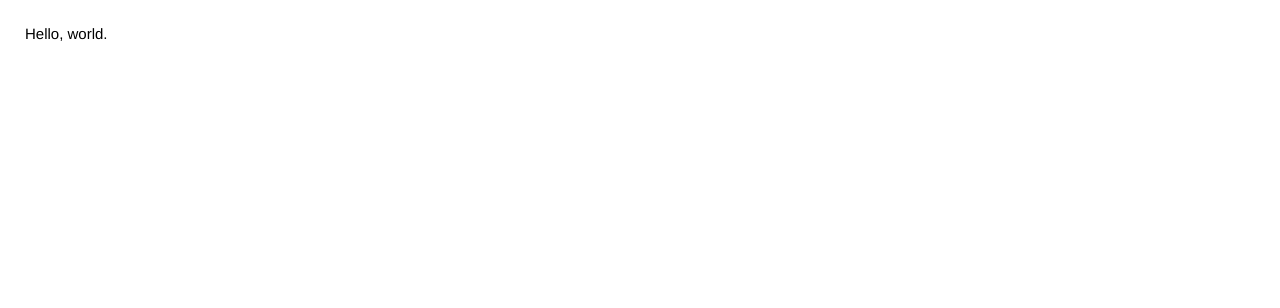
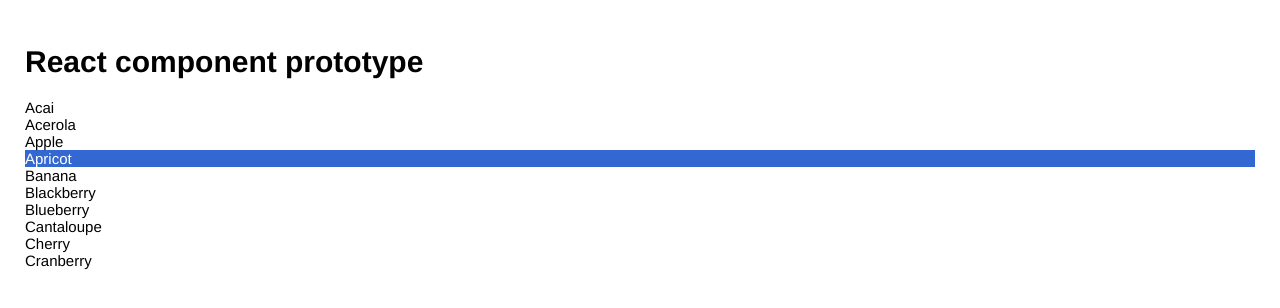
Before and after one commit to elix/elix-react-components, a React app: page / in a window 1280 px wide. Shown: the top 308 px of the page. Built offline with nearby package versions, Linux system fonts and the light colour scheme.

Commit message:
ListBox scaffolding

```diff
--- a/src/app.jsx
+++ b/src/app.jsx
@@ -1,5 +1,6 @@
 import React from 'react';
 import ReactDOM from 'react-dom';
+import ListBox from './components/ListBox';
 
 
 class App extends React.Component {
@@ -7,7 +8,19 @@ class App extends React.Component {
   render() {
     return (
       <div>
-        Hello, world.
+        <h1>React component prototype</h1>
+        <ListBox selectedIndex="3">
+          <div>Acai</div>
+          <div>Acerola</div>
+          <div>Apple</div>
+          <div>Apricot</div>
+          <div>Banana</div>
+          <div>Blackberry</div>
+          <div>Blueberry</div>
+          <div>Cantaloupe</div>
+          <div>Cherry</div>
+          <div>Cranberry</div>
+        </ListBox>
       </div>
     );
   }
--- /dev/null
+++ b/src/components/ListBox.js
@@ -0,0 +1,34 @@
+import React from 'react';
+import ReactDOM from 'react-dom';
+
+
+export default class ListBox extends React.Component {
+
+  render() {
+
+    const style = `
+      .selected {
+            background: var(--elix-selected-background, highlight);
+            color: var(--elix-selected-color, highlighttext);
+      }
+    `;
+
+    const selectedIndex = parseInt(this.props.selectedIndex);
+    let index = 0;
+    const children = React.Children.map(this.props.children, child => {
+      return (index++ !== selectedIndex) ?
+        child :
+        React.cloneElement(child, {
+          className: 'selected'
+        });
+    });
+
+    return (
+      <div>
+        <style>{style}</style>
+        {children}
+      </div>
+    );
+  }
+
+}
```
